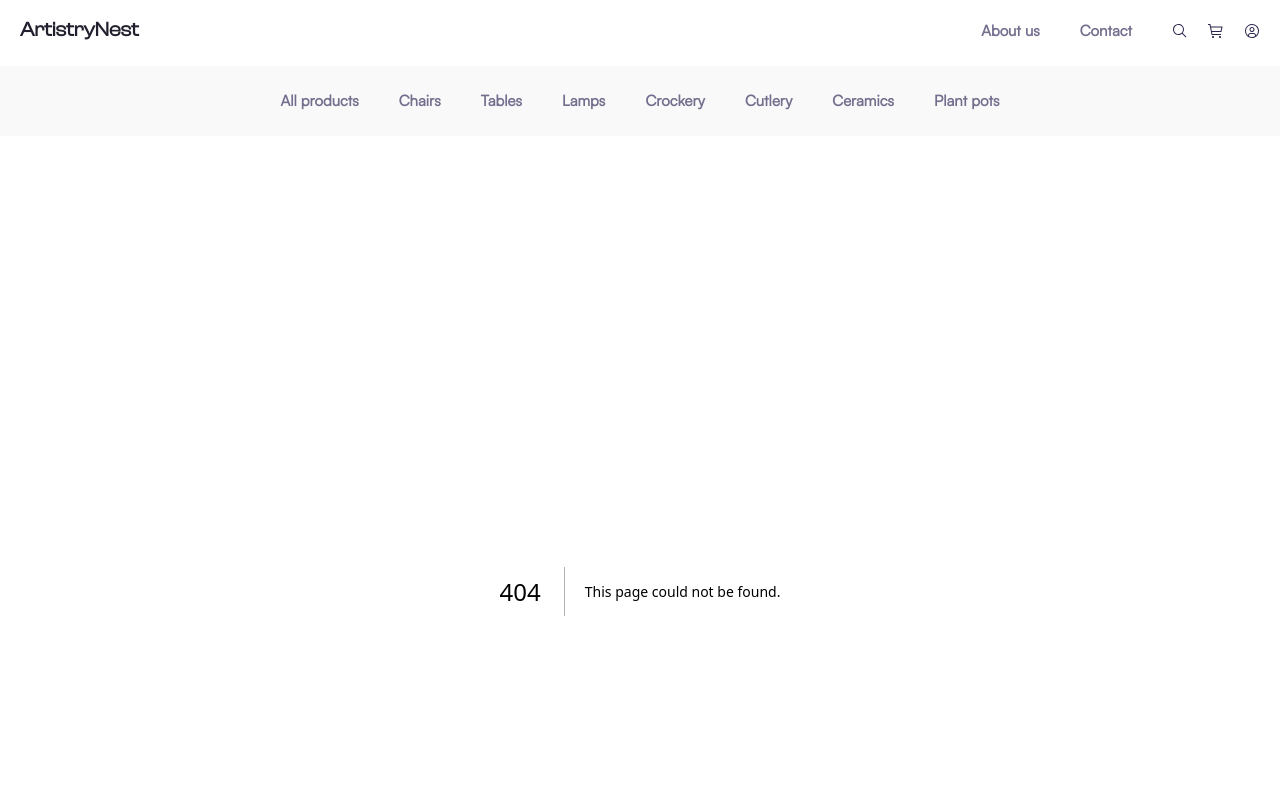
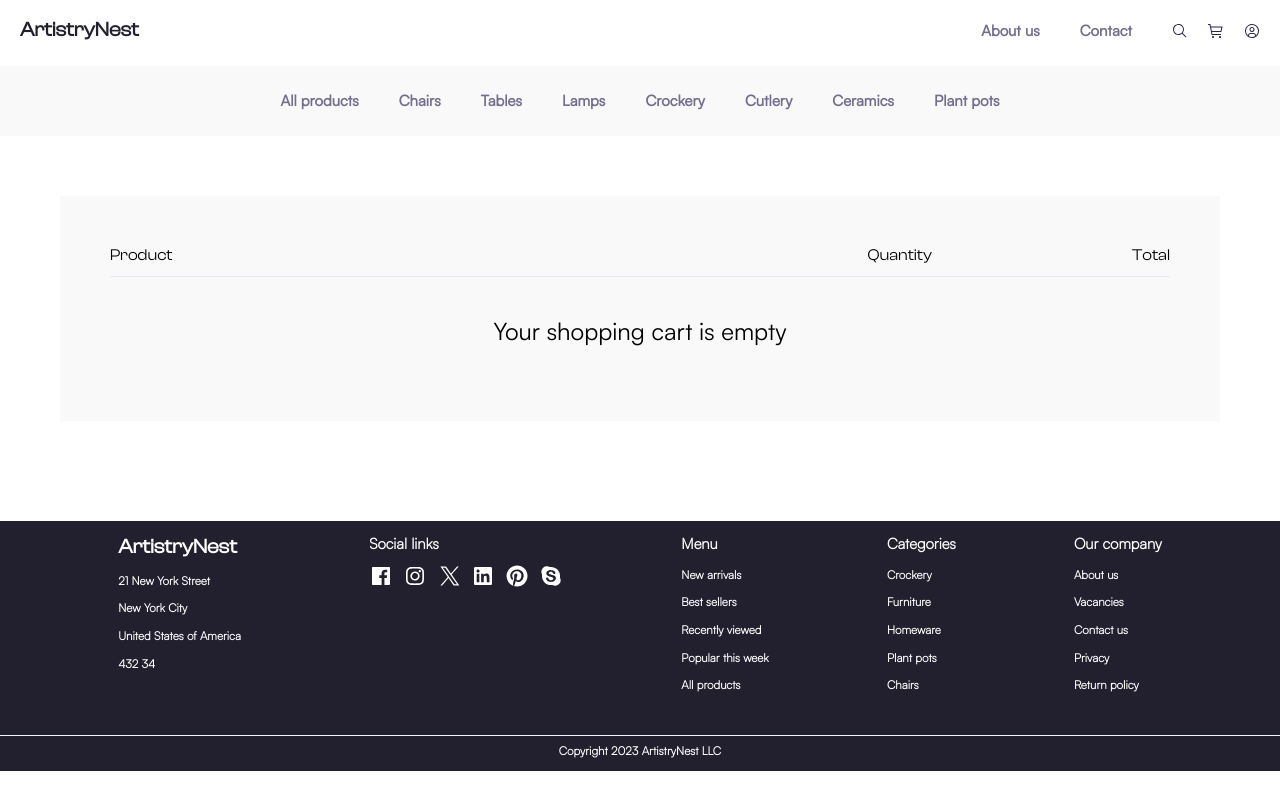
Before and after one commit to Miloua91/ArtistryNest, a Next.js app in the folder pandorascart/: page /cart in a window 1280 px wide. Before the commit this address had no page. Shown: the top 800 px of the page. Built offline with nearby package versions, Linux system fonts and the light colour scheme.

Commit message:
Shopping cart commit

```diff
--- a/pandorascart/src/pages/_app.js
+++ b/pandorascart/src/pages/_app.js
@@ -1,5 +1,6 @@
 import '../styles/globals.css'
 import Layout from "@/pages/layout"
+import { CartProvider } from '@/pages/context/CartContext'
 import { Toaster } from 'sonner'
 
 
--- a/pandorascart/src/pages/about.js
+++ b/pandorascart/src/pages/about.js
@@ -1,5 +1,3 @@
-'use client'
-
 import Image from 'next/image'
 import Link from 'next/link'
 import Brand from '@/pages/components/Brand'
@@ -18,7 +16,7 @@ export default function About(){
             <h2>It started with a small idea</h2>
             <p>A global brand with local beginnings, our story began in a small studio in South London in early 2014</p>
             <div className='about-viewBtn'>
-              <button id='about-view-colBtn'>View Collection</button>
+              <Link href={'/products/all'}><button id='about-view-colBtn'>View Collection</button></Link>
             </div>
         </div>
         <div className='about-img'>
@@ -34,7 +32,7 @@ export default function About(){
           <p>When we started ArtisteryNest, the idea was simple. Make high quality furniture affordable and avaiblable for the mass market.</p>
           <p>Handmade, and lovingly crafted furniture and homeware is what we live breathe and design so our Chelsea boutique becomes the hotbed for the London interior design community.</p>
           <div className='about-getBtn'>
-          <button id='about-getInTouchBtn'>Get in touch</button>
+          <Link href={'/contact-us'}><button id='about-getInTouchBtn'>Get in touch</button></Link>
           </div>
         </div>
       </div>
--- /dev/null
+++ b/pandorascart/src/pages/cart.js
@@ -0,0 +1,55 @@
+import { useCart } from '@/pages/context/CartContext';
+import Image from 'next/image';
+
+export default function Cart() {
+  const { cart, calculateSubtotal } = useCart();
+  const { items } = cart;
+
+  return (
+    <div className='cart-container'>
+      <div className='cart'>
+        <div className='cart-headers'>
+          <a>Product</a>
+          <div>
+            <a>Quantity</a>
+            <a>Total</a>
+          </div>
+        </div>
+        <div>
+          {items.length === 0 ? (
+            <p className='empty-cart'>Your shopping cart is empty</p>
+          ) : (
+            items.map((item) => (
+              <div key={item.productId} className='cart-product'>
+                <div>
+                  <div className='cart-product-container'>
+                    <Image src={item.image} alt={item.product_name} width={100} height={150} />
+                  </div>
+                  <div className='cart-product-description'>
+                    <h1>{item.product_name}</h1>
+                    <p>Beautiful and simple, this one is for the classic collections</p>
+                    <a>£{item.price}</a>
+                  </div>
+                </div>
+                <div className='price-quantity'>
+                  <a>{item.count}</a>
+                  <a>£{item.price * item.count}</a>
+                </div>
+              </div>
+            ))
+          )}
+        </div>
+      </div>
+      <div>
+        <div className='checkout-Btn'>
+          {items.length > 0 && (
+            <>
+              <h2 className='checkout-sub'>Subtotal <a>£{calculateSubtotal()}</a></h2>
+              <button className='checkoutBtn'>Go to checkout</button>
+            </>
+          )}
+        </div>
+      </div>
+    </div>
+  );
+}
--- a/pandorascart/src/pages/components/AllProducts.js
+++ b/pandorascart/src/pages/components/AllProducts.js
@@ -69,10 +69,10 @@ export default function Products({ apiEndpoint }) {
                 <div key={product.id} className='products'>
                     <Link href={`/products/pdp/${product.id}`} style={{textDecoration: 'none'}}>
                         <Image src={product.image} alt='ArtistryNest Product' width={305} height={375}/>
-                        <a>{product.product_name}</a>
+                        {product.product_name}
                     </Link>
                     <br/>
-                    <a>£{product.price}</a>
+                    £{product.price}
                 </div>
             ))}
         </div>
--- a/pandorascart/src/pages/components/Header.js
+++ b/pandorascart/src/pages/components/Header.js
@@ -1,10 +1,25 @@
 import Image from 'next/image'
 import Link from 'next/link'
+import { useCart } from '@/pages/context/CartContext'
+import { useRouter } from 'next/router'
 import searchIcon from '@/pages/icons/Search.svg'
 import cartIcon from '@/pages/icons/Shopping--cart.svg'
 import userIcon from '@/pages/icons/User--avatar.svg'
 
 export default function Header(){
+    const { cart } = useCart();
+    const router = useRouter();
+
+    const handleCartIconClick = () => {
+        router.push({
+            pathname: '/cart',
+            query: {
+                count: cart.count,
+                items: cart.items.map(item => `${item.productId}-${item.count}`).join(','),
+            },
+        });
+    };
+
     return(
         <>
         <div className="name">
@@ -15,7 +30,8 @@ export default function Header(){
             <h2 className="contact"><Link href={''}>Contact</Link></h2>
             <div className="searchIcon">
                 <Image src={searchIcon} alt="Search"/>
-                <Image src={cartIcon} alt="Cart"/>
+                <Image src={cartIcon} onClick={handleCartIconClick} alt="Cart"/>
+                {cart.count > 0 && <span onClick={handleCartIconClick} className="cart-count">{cart.count}</span>}
                 <Image src={userIcon} alt="User"/>
             </div>
         </div>
--- /dev/null
+++ b/pandorascart/src/pages/context/CartContext.js
@@ -0,0 +1,53 @@
+import React, { createContext, useContext, useState } from 'react';
+
+const CartContext = createContext();
+
+export function CartProvider({ children }) {
+  const [cart, setCart] = useState({ count: 0, items: [] });
+
+//TODO:implemant cookies;
+
+const addToCart = (count, productId, productInfo) => {
+  const existingItem = cart.items.find((item) => item.productId === productId);
+
+  if (existingItem) {
+    const updatedItems = cart.items.map((item) =>
+      item.productId === productId
+        ? { ...item, count: item.count + count }
+        : item
+    );
+
+    setCart({
+      count: cart.count + count,
+      items: updatedItems,
+    });
+  } else {
+    setCart({
+      count: cart.count + count,
+      items: [
+        ...cart.items,
+        {
+          productId,
+          count,
+          ...productInfo,
+        },
+      ],
+    });
+  }
+};
+
+
+
+  const calculateSubtotal = () => {
+    return cart.items.reduce((total, item) => total + item.price * item.count, 0);
+  };
+
+  return (
+    <CartContext.Provider value={{ cart, addToCart, calculateSubtotal }}>
+      {children}
+    </CartContext.Provider>
+  );
+}
+export function useCart() {
+  return useContext(CartContext);
+}
--- a/pandorascart/src/pages/layout.js
+++ b/pandorascart/src/pages/layout.js
@@ -1,6 +1,7 @@
 import Head from 'next/head'
 import Header from '@/pages/components/Header'
 import Footer from '@/pages/components/Footer'
+import { CartProvider } from '@/pages/context/CartContext'
 
 
 
@@ -14,8 +15,10 @@ export default function Layout({ children }) {
         <meta name="viewport" content="width=device-width, initial-scale=1" />
         <link rel="icon" href="/favicon.ico" />
       </Head>
+      <CartProvider>
       <Header />
       <main>{children}</main>
+      </CartProvider>
       <Footer />
     </>
   )
--- a/pandorascart/src/styles/globals.css
+++ b/pandorascart/src/styles/globals.css
@@ -103,6 +103,23 @@ body {
     width: 16px;
     height: 16px;
 }
+.cart-count {
+    font-family: satoshi;
+    font-size: 12px;
+    background-color: var(--foot-back);
+    color: var(--nav-bottom);
+    border-radius: 50%;
+    padding: 0.1rem 0.1rem;
+    position: absolute;
+    bottom: 5px;
+    right: 40px;
+    display: flex;
+    justify-content: center;
+    align-items: center;
+}
+.cart-count:hover{
+    background-color: var(--butt);
+}
 .bottom-nav{
     position: relative;
     display: flex;
@@ -297,6 +314,8 @@ body {
     margin-left: 60px;
     margin-right: 60px;
     align-items: end;
+    font-family: satoshi;
+    font-size: 20px;
 }
 .product img{
     width: 100%;
@@ -348,6 +367,8 @@ body {
     gap: 20px;
     margin-left: 60px;
     margin-right: 60px;
+    font-family: satoshi;
+    font-size: 20px;
 }
 .popular-container {
     display: flex;
@@ -706,6 +727,9 @@ input[type='checkbox']:checked::before {
     color: var(--nav-bottom);
     cursor: pointer;
 }
+#about-view-colBtn:hover{
+    background-color: var(--paragraph);
+}
 #about-view-colBtn:active{
     background-color: var(--nav-bottom);
     color: var(--butt);
@@ -725,6 +749,10 @@ input[type='checkbox']:checked::before {
     color: var(--butt);
     cursor: pointer;
 }
+#about-getInTouchBtn:hover{
+    background-color: var(--paragraph);
+    color: var(--nav-bottom)
+}
 #about-getInTouchBtn:active{
     background-color: var(--nav-color);
     color: var(--nav-bottom);
@@ -732,7 +760,120 @@ input[type='checkbox']:checked::before {
 .about-img{
     margin-bottom: -4px;
 }
-
+.cart-container{
+    position: relative;
+    margin-bottom: 100px;
+}
+.cart{
+    margin: 4px 60px 60px 60px;
+    justify-content: space-between;
+    background-color: var(--nav-bottom);
+    padding: 50px;
+    font-family: satoshi;
+}
+.cart a{
+    font-family: clashdisplay;
+}
+.cart-headers{
+    display: flex;
+    justify-content: space-between;
+    margin-bottom: 50px;
+    position: relative;
+}
+.cart-headers::before{
+    content: '';
+    position: absolute;
+    top: 30px;
+    width: 100%;
+    height: 1px;
+    background-color: #EBE8F4;
+}
+.cart-headers > *{
+    display: flex;
+    gap: 200px;
+}
+.cart-product{
+    display: flex;
+    justify-content: space-between;
+}
+.cart-product > *{
+    display: flex;
+    gap: 10px;
+    margin-bottom: 50px;
+}
+.cart-product img{
+    width: 100%;
+    height: auto;
+}
+.cart-product-container{
+    width: 150px;
+    height: 180px;
+}
+.cart-product-description > *{
+    margin: 0;
+}
+.cart-product-description h1{
+    font-family: clashdisplay;
+    font-size: 24px;
+}
+.price-quantity{
+    display: flex;
+    gap: 230px;
+}
+.checkoutBtn{
+    position: relative;
+    font-family: satoshi;
+    font-size: 18px;
+    width: 170px;
+    height: 56px;
+    border: none;
+    background-color: var(--butt);
+    color: var(--nav-bottom);
+    cursor: pointer;
+}
+.checkoutBtn:hover{
+    background-color: var(--foot-back);
+}
+.checkoutBtn:active{
+    background-color: var(--nav-bottom);
+    color: var(--butt);
+}
+.checkout-Btn{
+    font-family: clashdisplay;
+    position: absolute;
+    right: 100px;
+    margin-left: 60px;
+    bottom: -70px;
+    text-align: end;
+}
+.checkout-sub{
+    color: var(--nav-color);
+}
+.checkout-sub a{
+    color: var(--butt);
+}
+.cart-count {
+    font-family: satoshi;
+    font-size: 12px;
+    background-color: var(--foot-back);
+    color: var(--nav-bottom);
+    border-radius: 50%;
+    padding: 0.1rem 0.1rem;
+    position: absolute;
+    bottom: 5px;
+    right: 40px;
+    display: flex;
+    justify-content: center;
+    align-items: center;
+}
+.cart-count:hover{
+    background-color: var(--butt);
+}
+.empty-cart{
+    text-align: center;
+    font-family: satoshi;
+    font-size: 24px;
+}
 
 @media screen and (max-width: 360px) {
     .drop-down{
```
Also changed, not shown: pandorascart/src/pages/components/OurProducts.js (+4 -6 lines), pandorascart/src/pages/products/pdp/[...id].js (+11 -1 lines).
